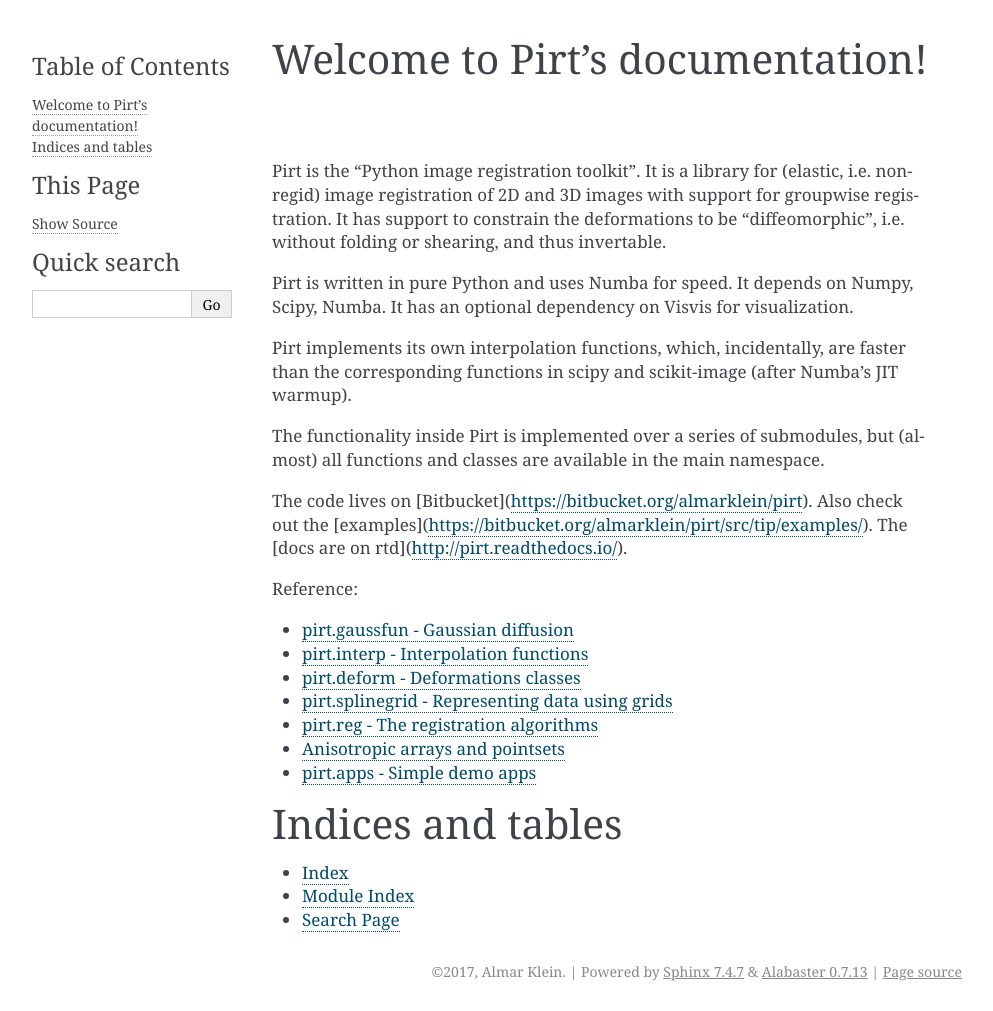
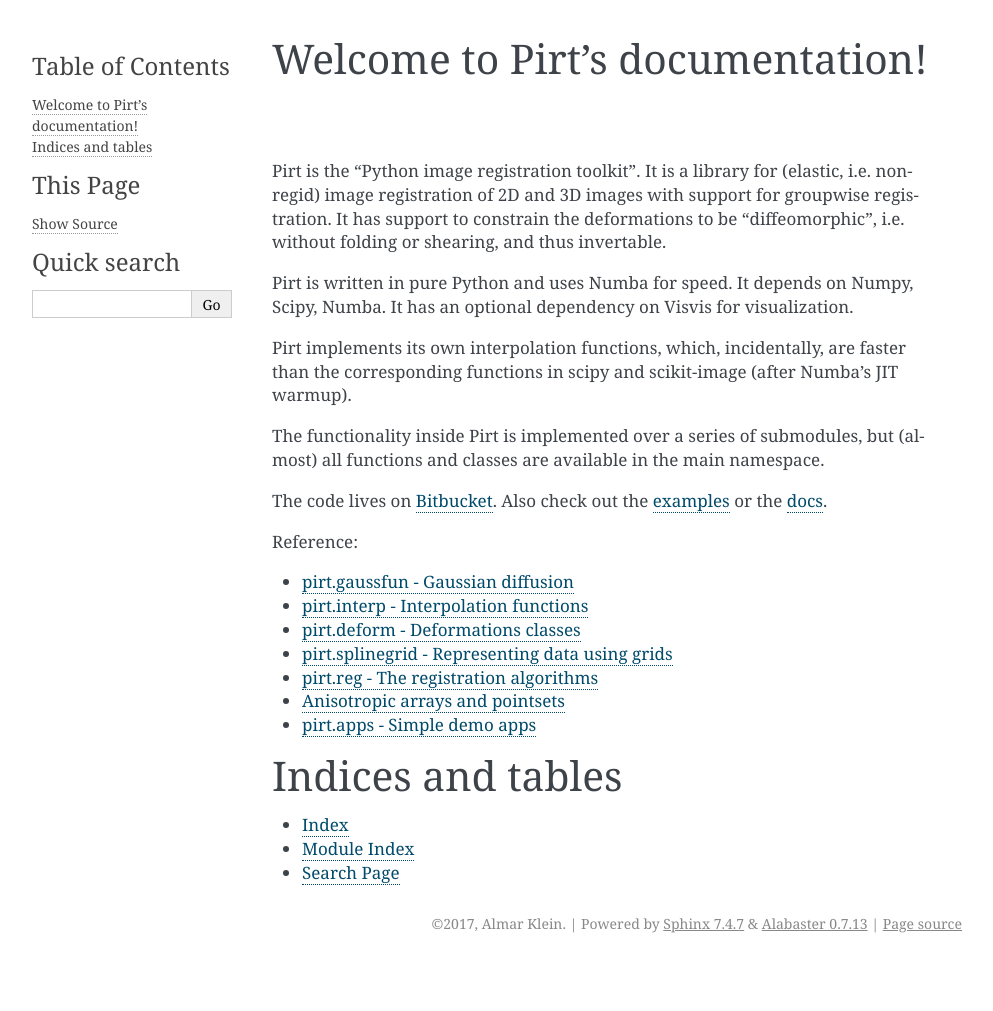
Before and after one commit to almarklein/pirt, a Sphinx documentation site: the page built from docs/index.rst, in a window 1280 px wide. Shown: the whole page, without its empty margins (148-1141 px from the left). Built offline with Sphinx 7.4.7, drawn with Linux system fonts in a browser that asks for light colours; after the commit the page ends 963 px from its top, so only the background shows below that.

Commit message:
Fix rst links

```diff
--- a/docs/index.rst
+++ b/docs/index.rst
@@ -18,9 +18,9 @@ are faster than the corresponding functions in scipy and scikit-image
 The functionality inside Pirt is implemented over a series of submodules,
 but (almost) all functions and classes are available in the main namespace.
 
-The code lives on [Bitbucket](https://bitbucket.org/almarklein/pirt).
-Also check out the [examples](https://bitbucket.org/almarklein/pirt/src/tip/examples/).
-The [docs are on rtd](http://pirt.readthedocs.io/).
+The code lives on `Bitbucket <https://bitbucket.org/almarklein/pirt>`_.
+Also check out the `examples <https://bitbucket.org/almarklein/pirt/src/tip/examples/>`_
+or the `docs <http://pirt.readthedocs.io>`_.
 
 .. toctree::
    :maxdepth: 1
```
